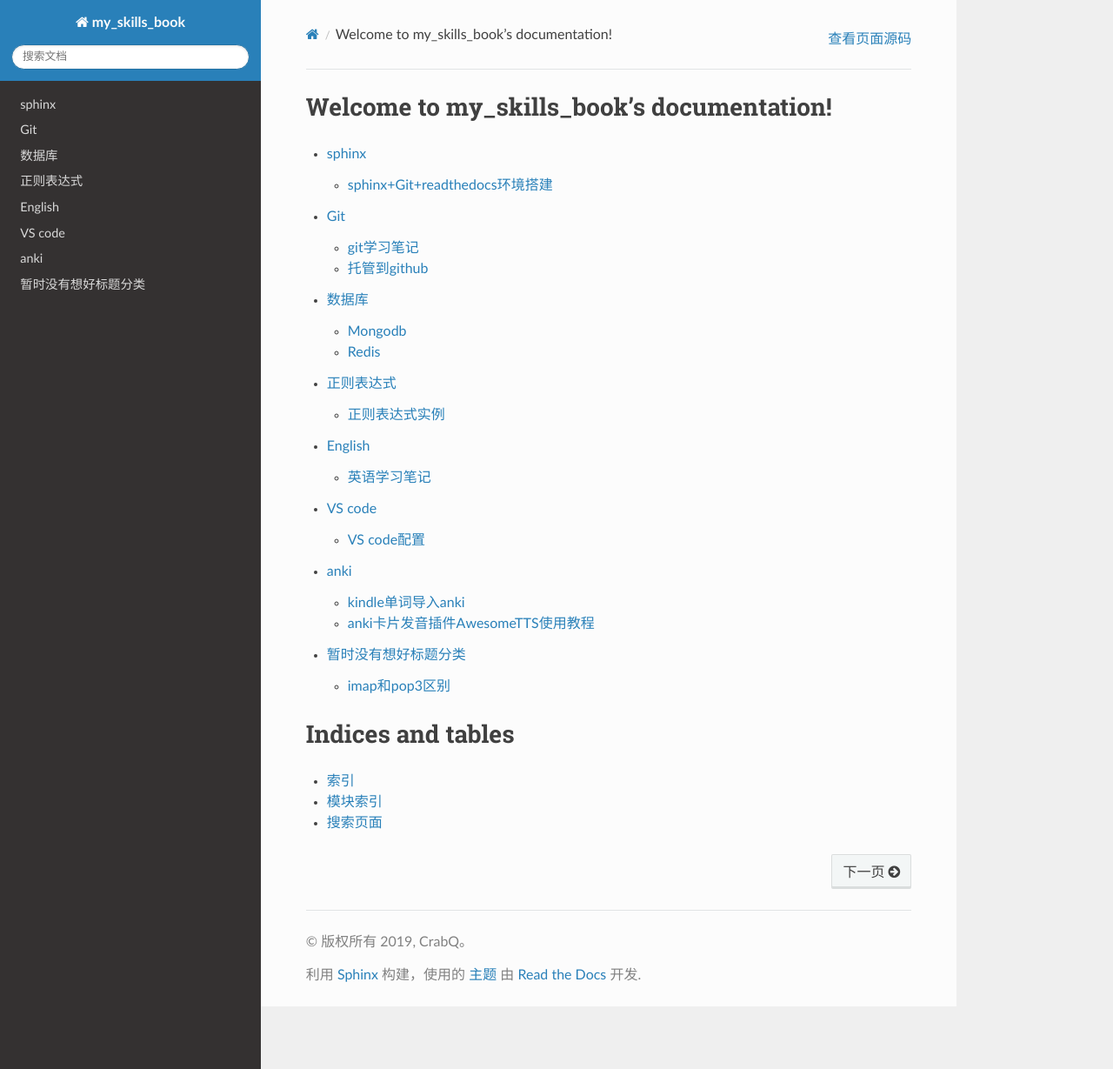
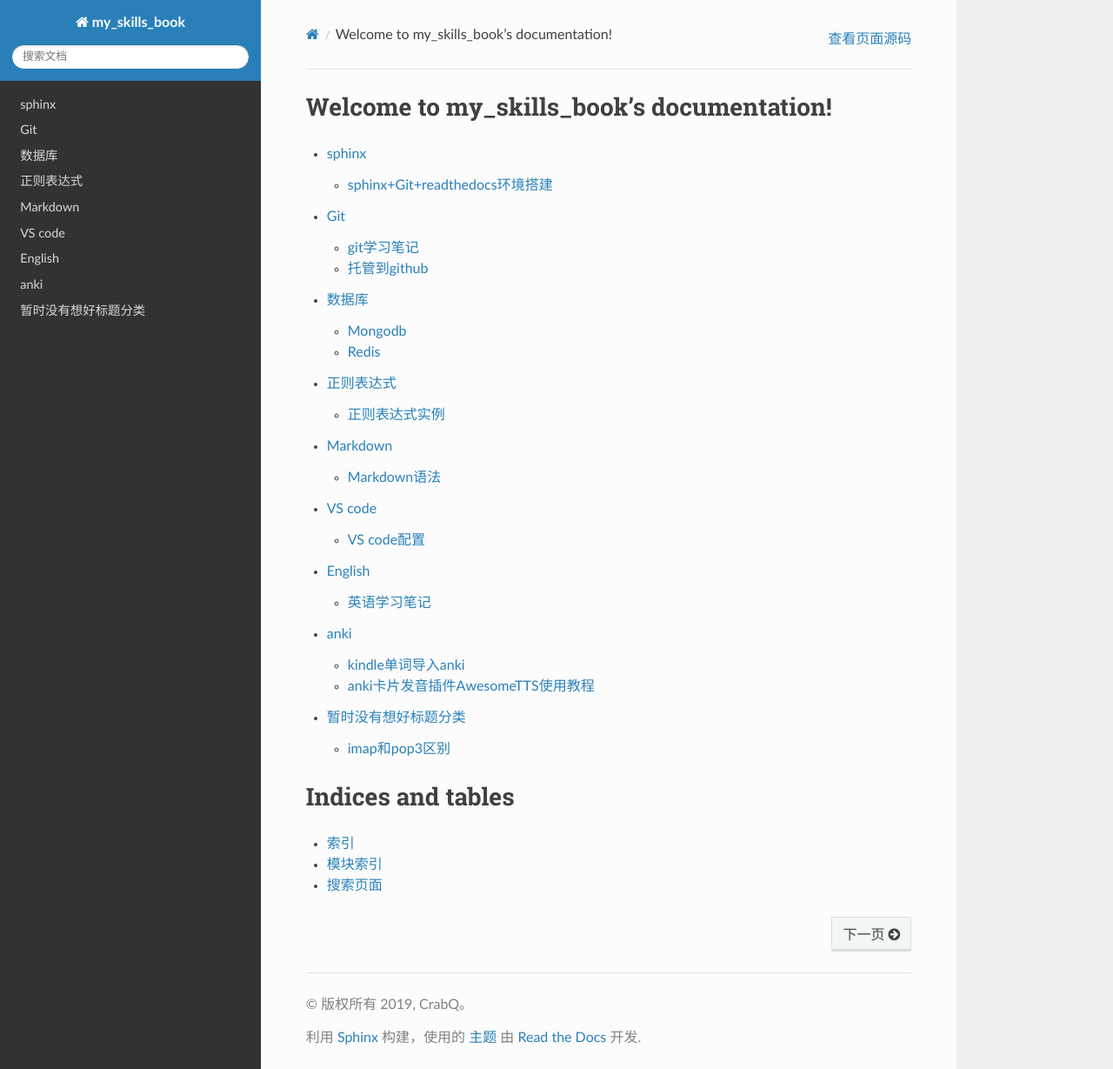
Before and after one commit to CrabQ/my_skills_book, a Sphinx documentation site: the page built from source/index.rst, in a window 1280 px wide and 1229 px high. Shown: the whole window at 87% size. Built offline with Sphinx 7.4.7 and the Read the Docs theme 2.0.0, drawn with Linux system fonts in a browser that asks for light colours; pages that are not in the unit, such as notebooks, are missing from menus.

Commit message:
增加markdown相关内容

```diff
--- /dev/null
+++ b/source/Markdown/index.rst
@@ -0,0 +1,8 @@
+Markdown
+=============
+
+.. toctree::
+   :maxdepth: 2
+   :glob:
+
+   Markdown语法
--- a/source/index.rst
+++ b/source/index.rst
@@ -14,8 +14,9 @@ Welcome to my_skills_book's documentation!
    Git/index
    databases/index
    re/index
+   Markdown/index
+   VS code/index
    English/index
-   VS code/index
    anki/index
    others/index
 
```
Also changed, not shown: source/Markdown/Markdown语法.md (added, +14 -0 lines).
